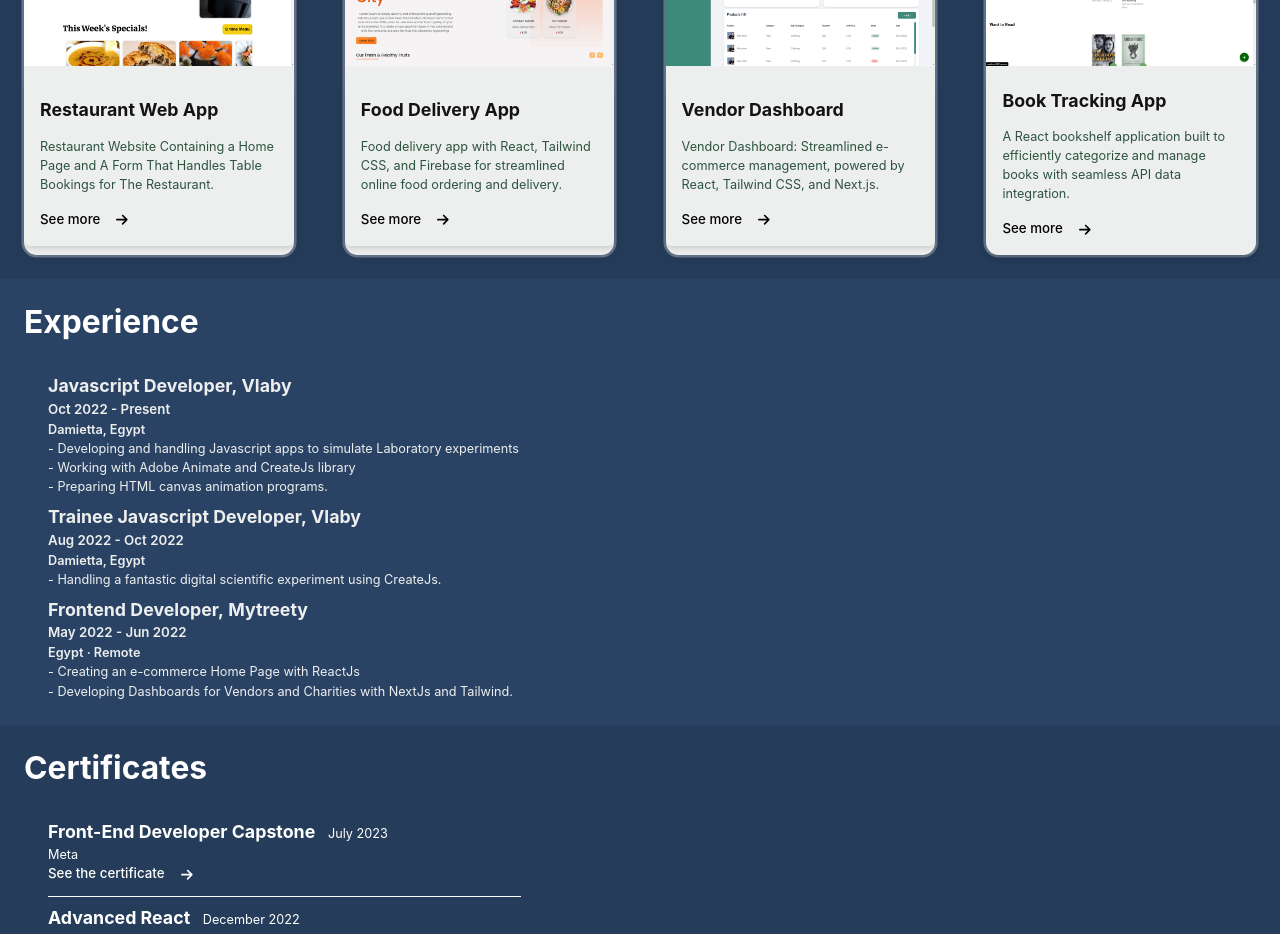
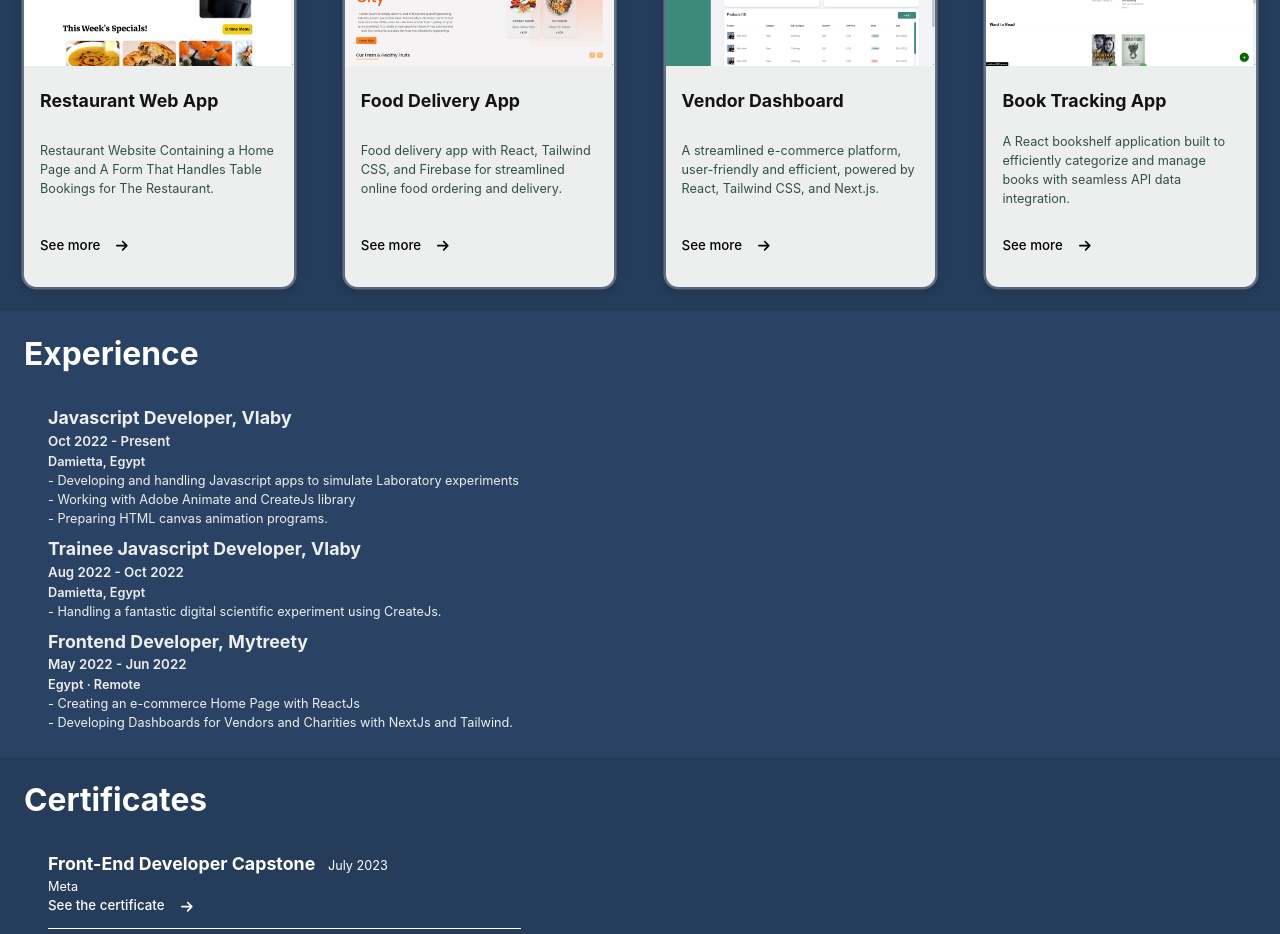
Before and after one commit to MohamedAlaa28/portfolio, a React (Create React App) app: page / in a window 1280 px wide. Shown: the part 860-1794 px from the top of the page. Built offline with nearby package versions, Linux system fonts and the light colour scheme.

Commit message:
update cards grid design

```diff
--- a/src/components/Card.js
+++ b/src/components/Card.js
@@ -10,7 +10,7 @@ const Card = ({ title, description, imageSrc, url }) => {
     <VStack
       display="grid"
       alignItems="flex-start"
-      // gridTemplateRows="2fr 3fr"
+      // gridTemplateRows="4fr 5fr"
       borderRadius="1vw"
       backgroundColor="#EDEFEE"
       boxShadow={
@@ -28,14 +28,17 @@ const Card = ({ title, description, imageSrc, url }) => {
         src={imageSrc}
         alt={title}
         width="100%"
+        // height="100%"
       />
       <VStack
         display="grid"
-        // gridTemplateRows="2fr 2fr 2fr"
+        // gridTemplateRows="2fr 5fr 2fr"
+        gridTemplateRows={{ base: "1fr 4fr 2fr", sm: "1fr 3fr 2fr", md: "1fr 4fr 2fr" }}
         borderRadius="md"
         boxShadow="md"
         p="1.25vw"
         spacing={4}
+        height="100%"
       >
         <Heading as="h3" size="md">
           <Text
@@ -59,6 +62,7 @@ const Card = ({ title, description, imageSrc, url }) => {
             fontWeight="500"
             align="center"
             cursor="pointer"
+            marginBottom="8px"
             color={isArrowHovered ? "#2E5341" : "black"}
             transition="color 0.3s ease-in-out"
             onMouseEnter={() => setIsArrowHovered(true)}
--- a/src/components/ProjectsSection.js
+++ b/src/components/ProjectsSection.js
@@ -26,7 +26,7 @@ const projects = [
     id: 3,
     title: "Vendor Dashboard",
     description:
-      "Vendor Dashboard: Streamlined e-commerce management, powered by React, Tailwind CSS, and Next.js.",
+      "A streamlined e-commerce platform, user-friendly and efficient, powered by React, Tailwind CSS, and Next.js.",
     getImageSrc: () => require("../images/vendor-dashboard/Screenshot_1.png"),
     url: "https://github.com/MohamedAlaa28/Vendor-Dashboard",
   },
```
